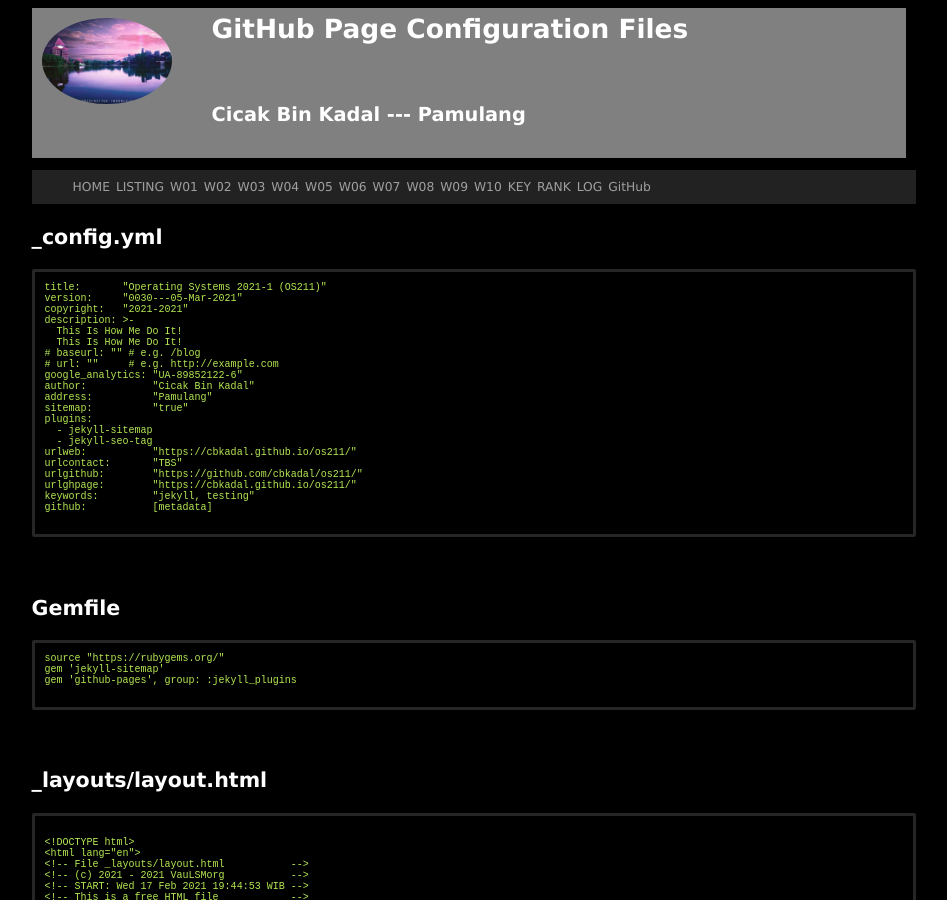
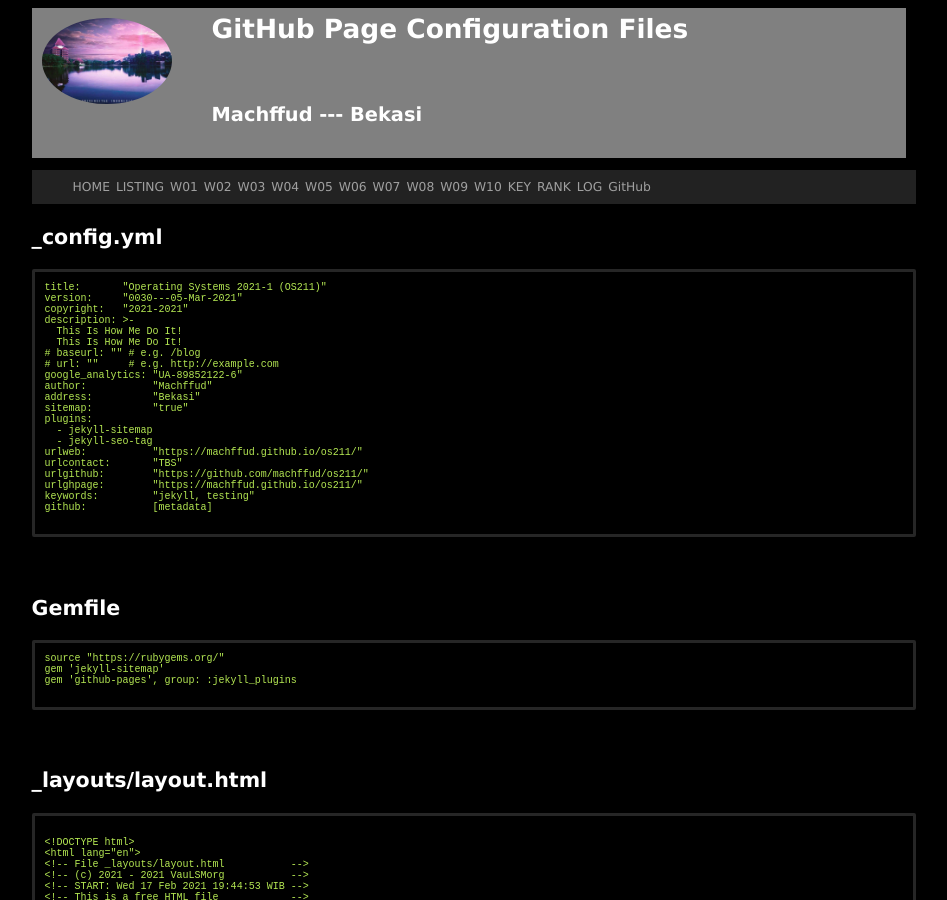
Before and after one commit to machffud/os211, a Jekyll site: the page built from 004.md, in a window 1280 px wide and 900 px high. Shown: the whole window, without its empty margins (166-1113 px from the left). Built offline with Jekyll 4.4.1, drawn with Linux system fonts in a browser that asks for light colours; some of the changed text lies outside the part shown.

Commit message:
Modification web

```diff
--- a/004.md
+++ b/004.md
@@ -15,16 +15,16 @@ description: >-
 # baseurl: "" # e.g. /blog
 # url: ""     # e.g. http://example.com
 google_analytics: "UA-89852122-6"
-author:           "Cicak Bin Kadal"
-address:          "Pamulang"
+author:           "Machffud"
+address:          "Bekasi"
 sitemap:          "true"
 plugins:
   - jekyll-sitemap
   - jekyll-seo-tag
-urlweb:           "https://cbkadal.github.io/os211/"
+urlweb:           "https://machffud.github.io/os211/"
 urlcontact:       "TBS"
-urlgithub:        "https://github.com/cbkadal/os211/"
-urlghpage:        "https://cbkadal.github.io/os211/"
+urlgithub:        "https://github.com/machffud/os211/"
+urlghpage:        "https://machffud.github.io/os211/"
 keywords:         "jekyll, testing"
 github:           [metadata]
 
--- a/_config.yml
+++ b/_config.yml
@@ -7,15 +7,15 @@ description: >-
 # baseurl: "" # e.g. /blog
 # url: ""     # e.g. http://example.com
 google_analytics: "UA-89852122-6"
-author:           "Cicak Bin Kadal"
-address:          "Pamulang"
+author:           "Machffud"
+address:          "Bekasi"
 sitemap:          "true"
 plugins:
   - jekyll-sitemap
   - jekyll-seo-tag
-urlweb:           "https://cbkadal.github.io/os211/"
+urlweb:           "https://machffud.github.io/os211/"
 urlcontact:       "TBS"
-urlgithub:        "https://github.com/cbkadal/os211/"
-urlghpage:        "https://cbkadal.github.io/os211/"
+urlgithub:        "https://github.com/machffud/os211/"
+urlghpage:        "https://machffud.github.io/os211/"
 keywords:         "jekyll, testing"
 github:           [metadata]
```
